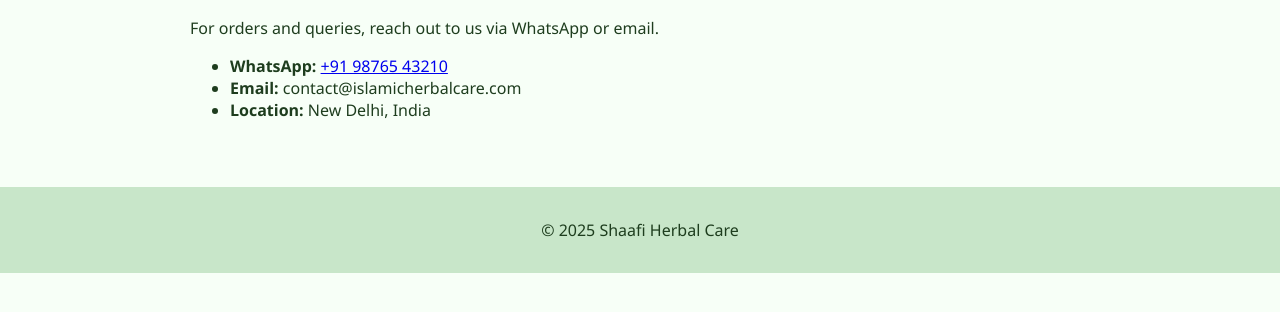
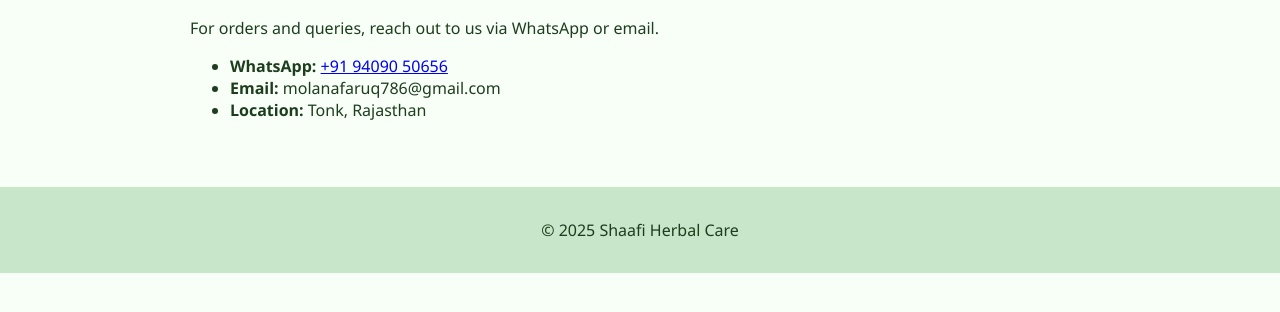
Before and after one commit to shaafiherbalcare/shaafiherbalcare.github.io, a plain HTML site: page contactus.html in a window 1280 px wide. Shown: the part 216-528 px from the top of the page. Drawn offline with Linux system fonts and the light colour scheme.

Commit message:
Update contactus.html

```diff
--- a/contactus.html
+++ b/contactus.html
@@ -21,9 +21,9 @@
     <h2>Contact Us</h2>
     <p>For orders and queries, reach out to us via WhatsApp or email.</p>
     <ul>
-      <li><strong>WhatsApp:</strong> <a target="_blank" href="https://wa.me/919876543210">+91 98765 43210</a></li>
-      <li><strong>Email:</strong> contact@islamicherbalcare.com</li>
-      <li><strong>Location:</strong> New Delhi, India</li>
+      <li><strong>WhatsApp:</strong> <a target="_blank" href="https://wa.me/919409050656">+91 94090 50656</a></li>
+      <li><strong>Email:</strong> molanafaruq786@gmail.com</li>
+      <li><strong>Location:</strong> Tonk, Rajasthan</li>
     </ul>
   </main>
   <footer>
```
